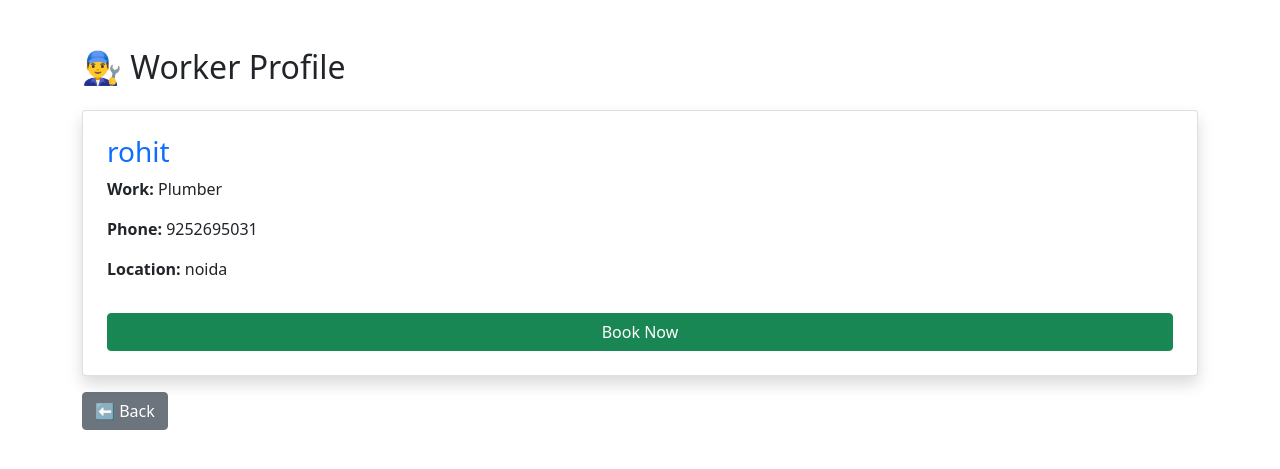
After one commit to abhishekdubey674/ServiceApp, a Flask app: page /worker/2 in a window 1280 px wide. The commit adds this page. Shown: the top 469 px of the page. Run offline with Flask 3, Linux system fonts and the light colour scheme; data comes from the database, SQL or seed files in the repository.

Commit message:
workprofiledone

```diff
--- a/app.py
+++ b/app.py
@@ -73,6 +73,19 @@ def home():
     conn.close()
 
     return render_template('index.html', workers=workers)
+
+# ---------------- WORKER PROFILE ----------------
+@app.route('/worker/<int:id>')
+def worker_profile(id):
+    conn = get_db_connection()
+    cursor = conn.cursor()
+
+    cursor.execute("SELECT * FROM workers WHERE id = ?", (id,))
+    worker = cursor.fetchone()
+
+    conn.close()
+
+    return render_template('worker.html', worker=worker)
 
 # ---------------- REGISTER ----------------
 @app.route('/register', methods=['GET', 'POST'])
--- a/templates/index.html
+++ b/templates/index.html
@@ -53,7 +53,9 @@
         {% for worker in workers %}
         <div class="col-md-4">
             <div class="card p-3 mb-3 shadow-sm">
-                <h4 class="text-primary">{{ worker[1] }}</h4>
+                <h4 class="text-primary">
+                         <a href="/worker/{{ worker[0] }}">{{ worker[1] }}</a>
+                 </h4>
                 <p><b>Work:</b> {{ worker[2] }}</p>
                 <p><b>Phone:</b> {{ worker[3] }}</p>
                 <a href="https://wa.me/91{{ worker[3] }}" target="_blank" class="btn btn-success w-100 mb-2">
--- /dev/null
+++ b/templates/worker.html
@@ -0,0 +1,26 @@
+<!DOCTYPE html>
+<html>
+<head>
+    <title>Worker Profile</title>
+    <link href="https://cdn.jsdelivr.net/npm/bootstrap@5.0.0/dist/css/bootstrap.min.css" rel="stylesheet">
+</head>
+<body class="container mt-5">
+
+    <h2 class="mb-4">👨‍🔧 Worker Profile</h2>
+
+    <div class="card p-4 shadow">
+        <h3 class="text-primary">{{ worker[1] }}</h3>
+
+        <p><b>Work:</b> {{ worker[2] }}</p>
+        <p><b>Phone:</b> {{ worker[3] }}</p>
+        <p><b>Location:</b> {{ worker[4] }}</p>
+
+        <a href="/book/{{ worker[0] }}" class="btn btn-success mt-3">
+            Book Now
+        </a>
+    </div>
+
+    <a href="/" class="btn btn-secondary mt-3">⬅ Back</a>
+
+</body>
+</html>
```
